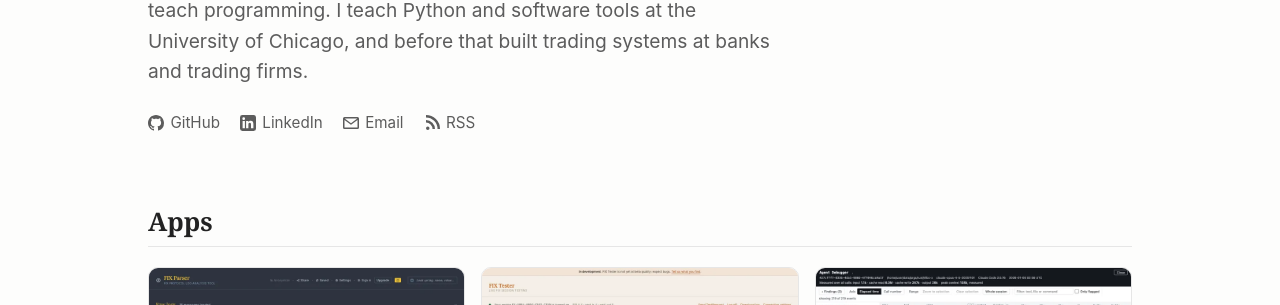
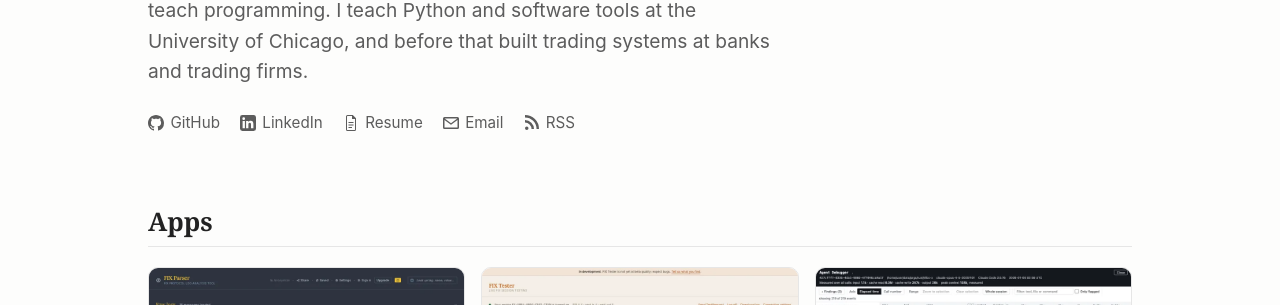
Before and after one commit to falconair/falconair.github.com, a Jekyll site: the page built from index.html, in a window 1280 px wide and 900 px high. Shown: the part 201-506 px from the top of the window. Built offline with Jekyll 4.4.1, drawn with Linux system fonts in a browser that asks for light colours.

Commit message:
Link the resume from the home page, every footer and the inner-page menu
The /resume page was in the sitemap but nothing linked to it.

```diff
--- a/_includes/social.html
+++ b/_includes/social.html
@@ -1,6 +1,7 @@
 <nav class="social" aria-label="Elsewhere">
   <a href="https://github.com/falconair" rel="me"><svg viewBox="0 0 16 16" aria-hidden="true"><path d="M8 0C3.58 0 0 3.58 0 8c0 3.54 2.29 6.53 5.47 7.59.4.07.55-.17.55-.38 0-.19-.01-.82-.01-1.49-2.01.37-2.53-.49-2.69-.94-.09-.23-.48-.94-.82-1.13-.28-.15-.68-.52-.01-.53.63-.01 1.08.58 1.23.82.72 1.21 1.87.87 2.33.66.07-.52.28-.87.51-1.07-1.78-.2-3.64-.89-3.64-3.95 0-.87.31-1.59.82-2.15-.08-.2-.36-1.02.08-2.12 0 0 .67-.21 2.2.82.64-.18 1.32-.27 2-.27.68 0 1.36.09 2 .27 1.53-1.04 2.2-.82 2.2-.82.44 1.1.16 1.92.08 2.12.51.56.82 1.27.82 2.15 0 3.07-1.87 3.75-3.65 3.95.29.25.54.73.54 1.48 0 1.07-.01 1.93-.01 2.2 0 .21.15.46.55.38A8.013 8.013 0 0016 8c0-4.42-3.58-8-8-8z"/></svg>GitHub</a>
   <a href="https://www.linkedin.com/in/shahbaz-chaudhary/" rel="me"><svg viewBox="0 0 16 16" aria-hidden="true"><path d="M13.6 0H2.4A2.4 2.4 0 000 2.4v11.2A2.4 2.4 0 002.4 16h11.2a2.4 2.4 0 002.4-2.4V2.4A2.4 2.4 0 0013.6 0zM4.9 13.3H2.6V6h2.3v7.3zM3.7 5a1.3 1.3 0 110-2.7 1.3 1.3 0 010 2.7zm9.6 8.3H11V9.8c0-.9 0-2-1.2-2s-1.4.9-1.4 1.9v3.6H6.1V6h2.2v1h.1c.3-.6 1.1-1.2 2.2-1.2 2.4 0 2.8 1.6 2.8 3.6v3.9z"/></svg>LinkedIn</a>
+  <a href="{{ "/resume" | relative_url }}"><svg viewBox="0 0 16 16" aria-hidden="true"><path d="M4.5 0h5.3L13 3.2v11.3a1.5 1.5 0 01-1.5 1.5h-7A1.5 1.5 0 013 14.5v-13A1.5 1.5 0 014.5 0zm0 1a.5.5 0 00-.5.5v13a.5.5 0 00.5.5h7a.5.5 0 00.5-.5V4H9.5a.5.5 0 01-.5-.5V1H4.5zM5.5 7h5v1h-5V7zm0 2.5h5v1h-5v-1zm0 2.5h3.5v1H5.5v-1z"/></svg>Resume</a>
   <a href="mailto:{{ site.author.email }}"><svg viewBox="0 0 16 16" aria-hidden="true"><path d="M1.5 2h13A1.5 1.5 0 0116 3.5v9a1.5 1.5 0 01-1.5 1.5h-13A1.5 1.5 0 010 12.5v-9A1.5 1.5 0 011.5 2zm.2 1.5L8 8.2l6.3-4.7H1.7zM14.5 5L8.4 9.6a.7.7 0 01-.8 0L1.5 5v7.5h13V5z"/></svg>Email</a>
   <a href="{{ "/feed.xml" | relative_url }}" type="application/rss+xml"><svg viewBox="0 0 16 16" aria-hidden="true"><path d="M2 0a14 14 0 0114 14h-2.5A11.5 11.5 0 002 2.5V0zm0 5a9 9 0 019 9H8.5A6.5 6.5 0 002 7.5V5zm1.75 6.5a1.75 1.75 0 110 3.5 1.75 1.75 0 010-3.5z"/></svg>RSS</a>
 </nav>
--- a/_layouts/default.html
+++ b/_layouts/default.html
@@ -21,6 +21,7 @@
         <a href="{{ "/#apps" | relative_url }}">Apps</a>
         <a href="{{ "/#open-source" | relative_url }}">Open source</a>
         <a href="{{ "/#writing" | relative_url }}">Writing</a>
+        <a href="{{ "/resume" | relative_url }}">Resume</a>
       </nav>
     </div>
   </header>
```
